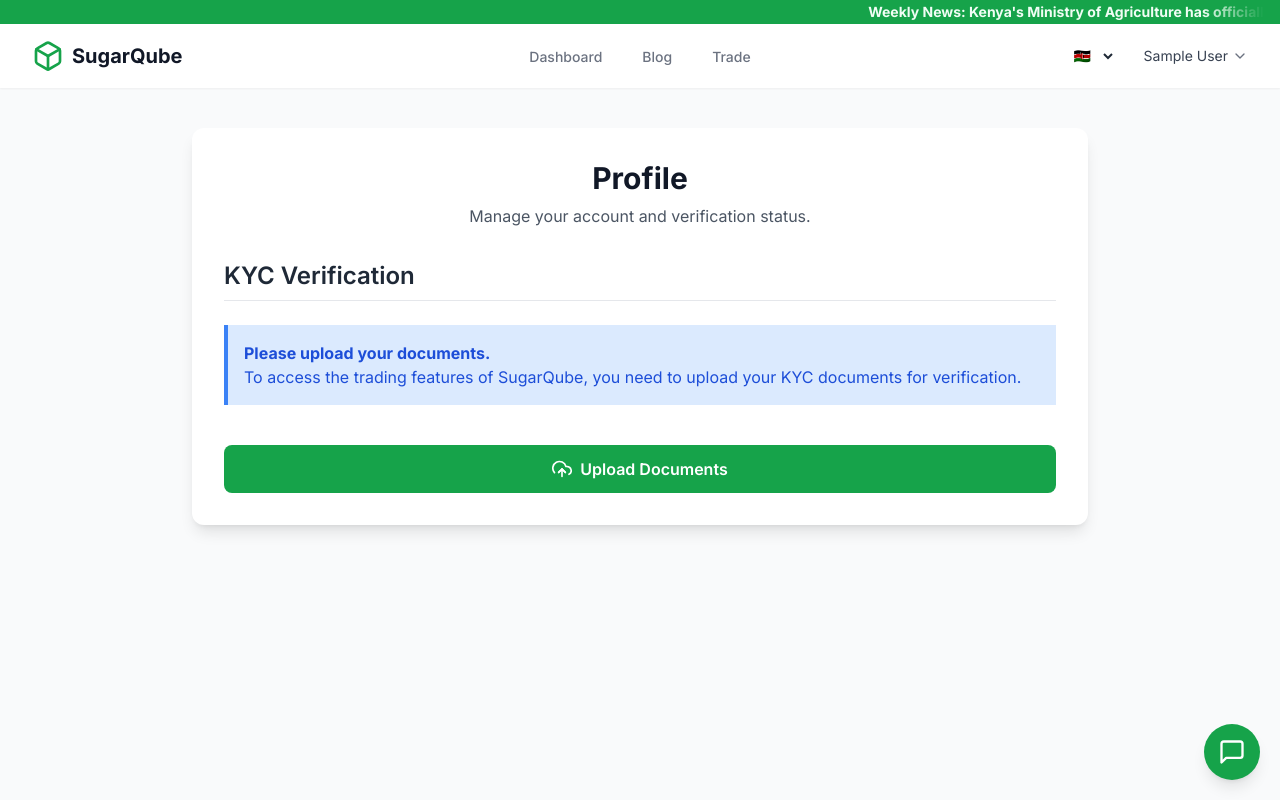
After one commit to Cliffe16/SugarQube, a Django app: page /accounts/profile/ in a window 1280 px wide. The commit adds this page. Run offline with Django 5.2, Linux system fonts and the light colour scheme; the visitor is signed in with stand-in values (Sample User, id 1); data that the repository does not hold is empty; some libraries are stand-ins or nearby versions.

Commit message:
Add Profile Settings Section

```diff
--- a/sugarqube/settings.py
+++ b/sugarqube/settings.py
@@ -45,6 +45,7 @@
     'django.contrib.auth.middleware.AuthenticationMiddleware',
     'django.contrib.messages.middleware.MessageMiddleware',
     'django.middleware.clickjacking.XFrameOptionsMiddleware',
+    'users.middleware.KYCVerificationMiddleware',
 ]
 
 ROOT_URLCONF = 'sugarqube.urls'
--- a/sugarqube/urls.py
+++ b/sugarqube/urls.py
@@ -23,15 +23,19 @@
 
     path('landing-chart-data/', dashboard_views.landing_chart_data, name='landing_chart_data'),
 
-    # Dashboard URLs (with 'dashboard/' prefix)
+    # App URLs
     path('dashboard/', include('dashboard.urls')),
     path('blog/', include('blog.urls')),
     path('trading/', include('trading.urls')),
 
+
     # Authentication URLs
     path('register/', user_views.register, name='register'),
     path('verification/', user_views.kyc_upload, name='verification'),
+    path('accounts/', include('users.urls')),
     path('accounts/', include('django.contrib.auth.urls')),
+
+
 ]
 
 # CKEditor URLs
--- a/templates/base.html
+++ b/templates/base.html
@@ -65,7 +65,7 @@
                     <div class="hidden sm:flex sm:space-x-8">
                         <a href="{% url 'market_trends' %}" class="{% if 'dashboard' in request.path %}border-green-500 text-gray-900{% else %}border-transparent text-gray-500 hover:border-gray-300 hover:text-gray-700{% endif %} inline-flex items-center px-1 pt-1 border-b-2 text-sm font-medium">Dashboard</a>
                         <a href="{% url 'blog_home' %}" class="{% if 'blog' in request.path %}border-green-500 text-gray-900{% else %}border-transparent text-gray-500 hover:border-gray-300 hover:text-gray-700{% endif %} inline-flex items-center px-1 pt-1 border-b-2 text-sm font-medium">Blog</a>
-                        <a href="{% url 'listing_list' %}" class="{% if 'trading' in request.path %}border-green-500 text-gray-900{% else %}border-transparent text-gray-500 hover:border-gray-300 hover:text-gray-700{% endif %} inline-flex items-center px-1 pt-1 border-b-2 text-sm font-medium">Trading</a>
+                        <a href="{% url 'listing_list' %}" class="{% if 'trading' in request.path %}border-green-500 text-gray-900{% else %}border-transparent text-gray-500 hover:border-gray-300 hover:text-gray-700{% endif %} inline-flex items-center px-1 pt-1 border-b-2 text-sm font-medium">Trade</a>
                     </div>
                 </div>
                 <div class="flex-1 flex justify-end items-center">
@@ -84,6 +84,7 @@
                                 </button>
                             </div>
                             <div id="user-menu" class="hidden origin-top-right absolute right-0 mt-2 w-48 rounded-md shadow-lg py-1 bg-white ring-1 ring-black ring-opacity-5 focus:outline-none" role="menu" aria-orientation="vertical" aria-labelledby="user-menu-button" tabindex="-1">
+                                <a href="{% url 'profile' %}" class="block px-4 py-2 text-sm text-gray-700 hover:bg-gray-100" role="menuitem" tabindex="-1">Settings</a>
                                 <a href="{% url 'order_history' %}" class="block px-4 py-2 text-sm text-gray-700 hover:bg-gray-100" role="menuitem" tabindex="-1">My Orders</a>
                                 <form method="post" action="{% url 'logout' %}">
                                     {% csrf_token %}
--- /dev/null
+++ b/templates/registration/profile.html
@@ -0,0 +1,54 @@
+{% extends 'base.html' %}
+{% block title %}Settings | SugarQube{% endblock %}
+
+{% block content %}
+<div class="max-w-4xl mx-auto bg-white p-8 rounded-xl shadow-lg">
+    <div class="text-center">
+        <h1 class="text-3xl font-bold text-gray-900">Profile</h1>
+        <p class="text-gray-600 mt-2 mb-8">Manage your account and verification status.</p>
+    </div>
+
+    <div class="mt-8">
+        <h2 class="text-2xl font-semibold text-gray-800 border-b pb-2 mb-6">KYC Verification</h2>
+
+        {% if kyc_instance and kyc_instance.is_approved %}
+            <div class="bg-green-100 border-l-4 border-green-500 text-green-700 p-4" role="alert">
+                <p class="font-bold">Your account is verified.</p>
+                <p>You can now access all features of the platform.</p>
+            </div>
+        {% elif kyc_instance %}
+             <div class="bg-yellow-100 border-l-4 border-yellow-500 text-yellow-700 p-4 mb-6" role="alert">
+                <p class="font-bold">Your documents are pending review.</p>
+                <p>An administrator will review your documents shortly. You will be notified once the process is complete.</p>
+            </div>
+        {% else %}
+            <div class="bg-blue-100 border-l-4 border-blue-500 text-blue-700 p-4 mb-6" role="alert">
+                <p class="font-bold">Please upload your documents.</p>
+                <p>To access the trading features of SugarQube, you need to upload your KYC documents for verification.</p>
+            </div>
+        {% endif %}
+
+
+        <form method="post" enctype="multipart/form-data" class="space-y-6 mt-6">
+            {% csrf_token %}
+
+            {% for field in form %}
+                <div class="space-y-1">
+                    <label for="{{ field.id_for_label }}" class="block text-sm font-semibold text-gray-800">{{ field.label }}</label>
+                    {{ field }}
+                    {% for error in field.errors %}
+                        <p class="mt-1 text-xs text-red-600">{{ error }}</p>
+                    {% endfor %}
+                </div>
+            {% endfor %}
+
+            <div class="pt-4">
+                 <button type="submit" class="w-full bg-green-600 text-white font-semibold py-3 px-4 rounded-lg hover:bg-green-700 transition-colors flex items-center justify-center">
+                    <i data-feather="upload-cloud" class="h-5 w-5 mr-2"></i>
+                    Upload Documents
+                </button>
+            </div>
+        </form>
+    </div>
+</div>
+{% endblock %}
--- a/trading/templates/trading/listing_detail.html
+++ b/trading/templates/trading/listing_detail.html
@@ -11,7 +11,7 @@
                 <p class="mt-2 text-lg text-gray-500">From {{ listing.origin }}</p>
 
                 <div class="mt-6 pt-6 border-t border-gray-200">
-                    <h3 class="text-xl font-semibold text-gray-800 mb-4">Trading Details</h3>
+                    <h3 class="text-xl font-semibold text-gray-800 mb-4">Product Details</h3>
                     <ul class="space-y-4 text-gray-700">
                         <li class="flex items-center text-3xl font-bold text-green-600" data-kes-price="{{ listing.price_per_bag }}">
                            KES {{ listing.price_per_bag }}
--- a/trading/templates/trading/listing_list.html
+++ b/trading/templates/trading/listing_list.html
@@ -2,7 +2,7 @@
 {% block title %}Sugar Trading | SugarQube{% endblock %}
 
 {% block content %}
-<h1 class="text-3xl font-bold text-gray-800 mb-6">Sugar Trading Marketplace</h1>
+<h1 class="text-3xl font-bold text-gray-800 mb-6">Sugar Marketplace</h1>
 
 <div class="grid grid-cols-1 md:grid-cols-2 lg:grid-cols-3 gap-6">
     {% for listing in listings %}
--- /dev/null
+++ b/users/middleware.py
@@ -0,0 +1,14 @@
+from django.shortcuts import redirect
+from django.urls import reverse
+
+class KYCVerificationMiddleware:
+    def __init__(self, get_response):
+        self.get_response = get_response
+
+    def __call__(self, request):
+        if request.user.is_authenticated and not request.user.is_verified_buyer:
+            # Allow access to profile, logout, and admin
+            if request.path not in [reverse('profile'), reverse('logout'), '/admin/', '/admin/login/']:
+                return redirect('profile')
+        response = self.get_response(request)
+        return response
--- /dev/null
+++ b/users/urls.py
@@ -0,0 +1,6 @@
+from django.urls import path
+from . import views
+
+urlpatterns = [
+    path('profile/', views.profile, name='profile'),
+]
--- a/users/views.py
+++ b/users/views.py
@@ -3,6 +3,10 @@
 from .forms import CustomUserCreationForm, KYCForm
 from .models import KYC
 from django.contrib.auth.decorators import login_required
+
+@login_required
+def profile(request):
+    return render(request, 'registration/profile.html')
 
 def register(request):
     if request.method == 'POST':
@@ -32,7 +36,7 @@
             kyc.user = request.user
             kyc.save()
             messages.success(request, 'KYC documents uploaded successfully. Please wait for admin approval.')
-            return redirect('market_trends')
+            return redirect('profile')
     else:
         try:
             kyc_instance = request.user.kyc
```
Also changed, not shown: dashboard/templates/dashboard/market_trends.html (+4 -4 lines).
